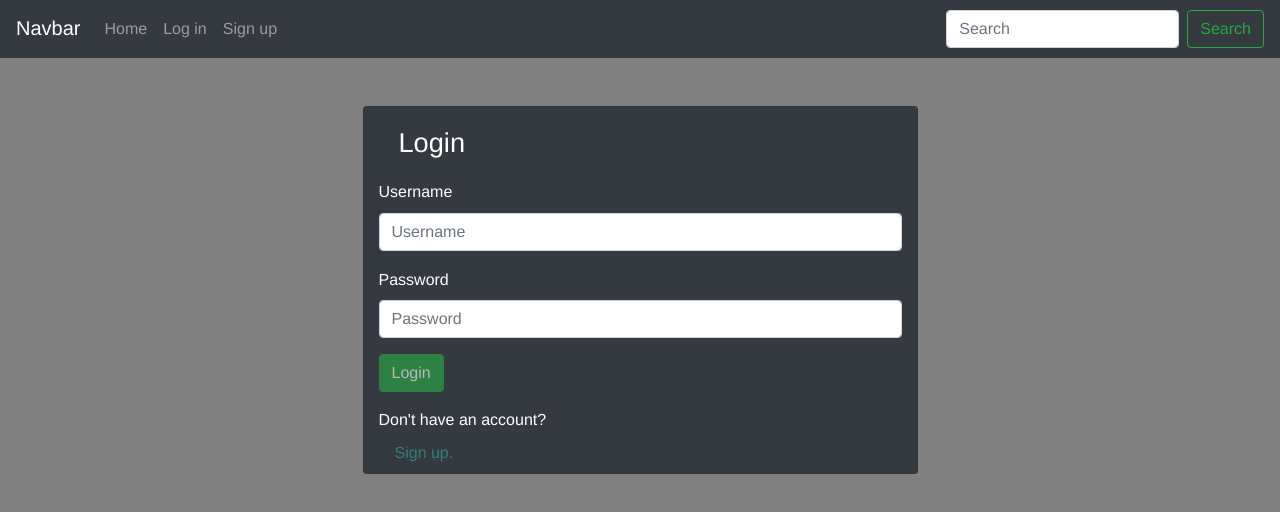
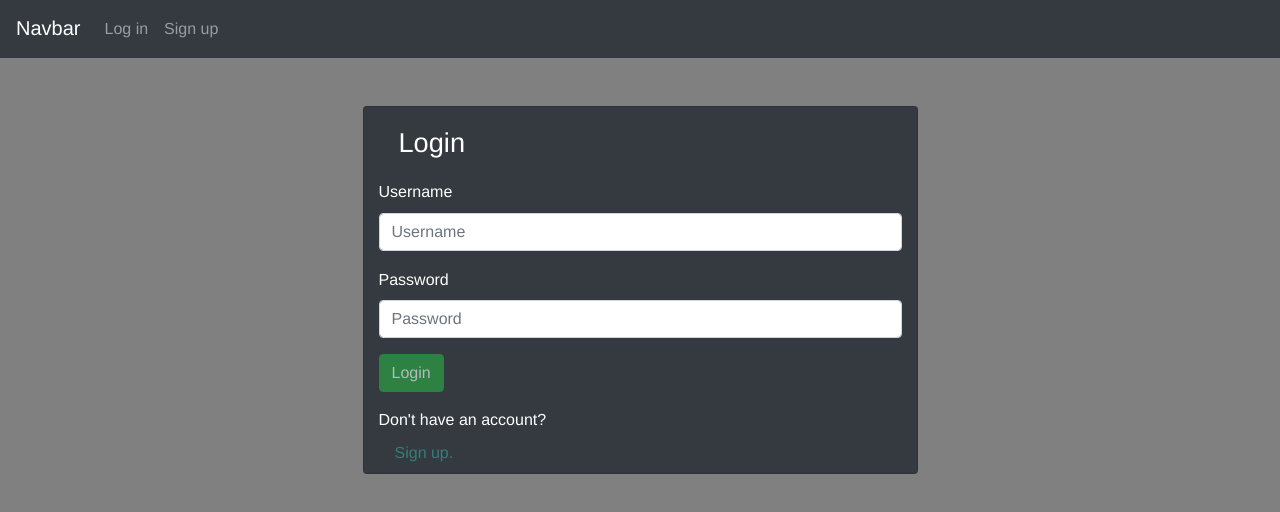
Before and after one commit to ConnorLeeJones/raydit-angular, an Angular app: page /login in a window 1280 px wide. Shown: the top 512 px of the page. Built offline with nearby package versions, Linux system fonts and the light colour scheme.

Commit message:
navbar improvements

```diff
--- a/src/app/app.component.html
+++ b/src/app/app.component.html
@@ -1,11 +1,11 @@
-<nav class="navbar navbar-expand-lg navbar-dark bg-dark">
+<!-- <nav class="navbar navbar-expand-lg navbar-dark bg-dark">
     <button class="navbar-toggler navbar-toggler-right" type="button" data-toggle="collapse" data-target="#navbarSupportedContent" aria-controls="navbarSupportedContent" aria-expanded="false" aria-label="Toggle navigation">
         <span class="navbar-toggler-icon"></span>
     </button>
-    <a class="navbar-brand" href="#">Navbar</a>
+    <a class="navbar-brand" routerLink="/">Navbar</a>
     <div [ngbCollapse]="!isNavbarCollapsed" class="navbar-collapse" id="navbarSupportedContent">
       <ul class="navbar-nav mr-auto">
-        <li class="nav-item">
+        <li class="nav-item" *ngIf="currentUser">
           <a class="nav-link" routerLink="/">Home <span class="sr-only">(current)</span></a>
         </li>
         <li class="nav-item" *ngIf="currentUser; else notShow">
@@ -13,7 +13,7 @@
           </li>
           <ng-template #notShow>
           <li class="nav-item">
-              <a class="nav-link" routerLink="login"> Log in <span class="sr-only">(current)</span></a>
+              <a class="nav-link" routerLink="login" (click)="isNavbarCollapsed = false"> Log in <span class="sr-only">(current)</span></a>
             </li>
             <li class="nav-item">
                 <a class="nav-link" routerLink="signup">Sign up <span class="sr-only">(current)</span></a>
@@ -26,7 +26,34 @@
         <button class="btn btn-outline-success my-2 my-sm-0" type="submit">Search</button>
       </form>
     </div>
-  </nav>
+  </nav> -->
+
+
+  <nav class="navbar navbar-expand-lg navbar-dark bg-dark">
+      <button class="navbar-toggler navbar-toggler-right" type="button" (click)="isNavbarCollapsed = !isNavbarCollapsed" data-toggle="collapse" data-target="#navbarSupportedContent" aria-controls="navbarSupportedContent" aria-expanded="false" aria-label="Toggle navigation">
+          <span class="navbar-toggler-icon"></span>
+      </button>
+      <a class="navbar-brand" href="#">Navbar</a>
+      <div class="collapse navbar-collapse" [ngbCollapse]="!isNavbarCollapsed" id="navbarSupportedContent">
+          <ul class="navbar-nav mr-auto">
+            <li class="nav-item">
+              <a class="nav-link" routerLink="/" *ngIf="currentUser" (click)="isNavbarCollapsed = false">Home <span
+                  class="sr-only">(current)</span></a>
+            </li>
+            <li class="nav-item" *ngIf="currentUser; else notLoggedIn">
+                <a class="nav-link" (click)="logout()">Log out<span class="sr-only">(current)</span></a>
+              </li>
+            <ng-template #notLoggedIn>
+            <li class="nav-item">
+              <a class="nav-link" routerLink="/login" (click)="isNavbarCollapsed = false">Log in</a>
+            </li>
+            <li class="nav-item">
+              <a class="nav-link" routerLink="/signup" (click)="isNavbarCollapsed = false">Sign up</a>
+            </li>
+            </ng-template>
+          </ul>
+        </div>
+    </nav>
 
 <div class="container">
   <router-outlet></router-outlet>
--- a/src/app/app.component.ts
+++ b/src/app/app.component.ts
@@ -7,6 +7,7 @@ import { AuthenticationService } from './services/authentication.service';
 
 @Component({ selector: 'app', templateUrl: 'app.component.html' })
 export class AppComponent {
+    isNavbarCollapsed = false;
     currentUser: User;
 
     constructor(
@@ -17,6 +18,7 @@ export class AppComponent {
     }
 
     logout() {
+        this.isNavbarCollapsed = false;
         this.authenticationService.logout();
         this.router.navigate(['/login']);
     }
--- a/src/index.html
+++ b/src/index.html
@@ -5,13 +5,9 @@
     <title>Angular 8 - JWT Authentication Tutorial & Example</title>
     <meta name="viewport" content="width=device-width, initial-scale=1">
 
-    <!-- bootstrap css -->
     <link rel="stylesheet" href="https://stackpath.bootstrapcdn.com/bootstrap/4.3.1/css/bootstrap.min.css" integrity="sha384-ggOyR0iXCbMQv3Xipma34MD+dH/1fQ784/j6cY/iJTQUOhcWr7x9JvoRxT2MZw1T" crossorigin="anonymous"></head>
 <body>
     <app>Loading...</app>
     <app-root></app-root>
-    <script src="https://code.jquery.com/jquery-3.3.1.slim.min.js" integrity="sha384-q8i/X+965DzO0rT7abK41JStQIAqVgRVzpbzo5smXKp4YfRvH+8abtTE1Pi6jizo" crossorigin="anonymous"></script>
-<script src="https://cdnjs.cloudflare.com/ajax/libs/popper.js/1.14.7/umd/popper.min.js" integrity="sha384-UO2eT0CpHqdSJQ6hJty5KVphtPhzWj9WO1clHTMGa3JDZwrnQq4sF86dIHNDz0W1" crossorigin="anonymous"></script>
-<script src="https://stackpath.bootstrapcdn.com/bootstrap/4.3.1/js/bootstrap.min.js" integrity="sha384-JjSmVgyd0p3pXB1rRibZUAYoIIy6OrQ6VrjIEaFf/nJGzIxFDsf4x0xIM+B07jRM" crossorigin="anonymous"></script>
 </body>
 </html>
```
